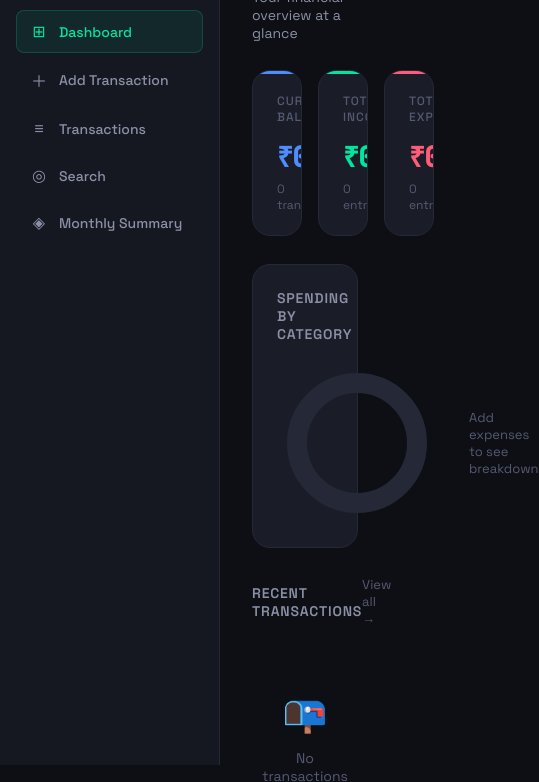
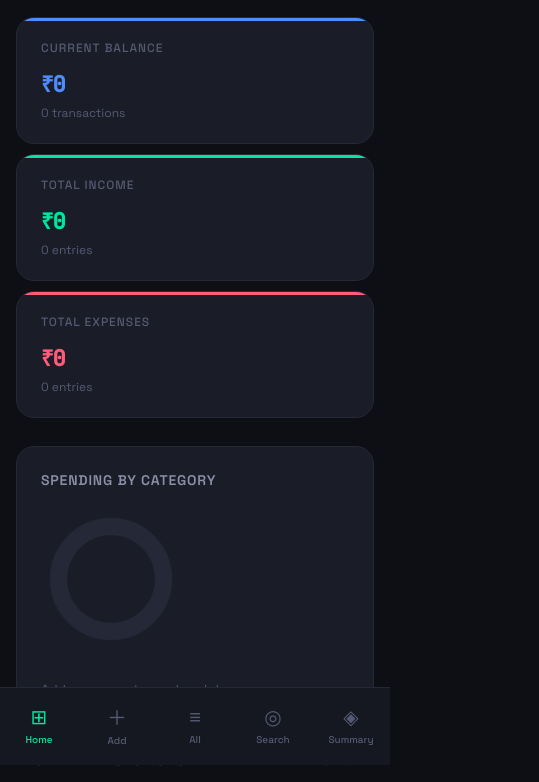
Before and after one commit to robinrukhaya/expense-tracker-cpp, a plain HTML site: page index.html in a window 390 px wide. Shown: the part 79-861 px from the top of the page, 539 px wide, since content can reach past the window. Drawn offline with Linux system fonts and the light colour scheme.

Commit message:
index.html

```diff
--- a/index.html
+++ b/index.html
@@ -625,6 +625,100 @@
   ::-webkit-scrollbar { width: 5px; }
   ::-webkit-scrollbar-track { background: transparent; }
   ::-webkit-scrollbar-thumb { background: var(--border); border-radius: 8px; }
+
+  /* ============ BOTTOM NAV (mobile only) ============ */
+  .bottom-nav {
+    display: none;
+    position: fixed;
+    bottom: 0; left: 0; right: 0;
+    background: var(--bg-secondary);
+    border-top: 1px solid var(--border);
+    padding: 8px 0 12px;
+    z-index: 50;
+    justify-content: space-around;
+    align-items: center;
+  }
+
+  .bottom-nav-item {
+    display: flex;
+    flex-direction: column;
+    align-items: center;
+    gap: 3px;
+    cursor: pointer;
+    padding: 6px 12px;
+    border-radius: var(--radius-sm);
+    transition: all 0.15s;
+    color: var(--text-muted);
+    font-size: 10px;
+    font-weight: 500;
+    flex: 1;
+  }
+
+  .bottom-nav-item .bn-icon { font-size: 20px; }
+  .bottom-nav-item.active   { color: var(--accent-green); }
+
+  /* ============ MEDIA QUERIES (Responsive) ============
+     Media queries = "if screen width is less than 768px,
+     apply these styles instead"
+     Same concept as: if(screenWidth < 768) in JavaScript
+  ============ */
+  @media (max-width: 768px) {
+
+    /* Hide sidebar on mobile */
+    .sidebar { display: none; }
+
+    /* Show bottom navigation on mobile */
+    .bottom-nav { display: flex; }
+
+    /* Main content takes full width, add bottom padding for bottom nav */
+    .main {
+      margin-left: 0;
+      max-width: 100vw;
+      padding: 20px 16px 90px;
+    }
+
+    /* Page title smaller on mobile */
+    .page-title { font-size: 20px; }
+
+    /* Cards stack in 1 column instead of 3 */
+    .cards-grid { grid-template-columns: 1fr; gap: 10px; }
+
+    /* Card amount font smaller */
+    .card-amount { font-size: 22px; }
+
+    /* Chart stacks vertically */
+    .chart-wrapper { flex-direction: column; align-items: flex-start; }
+    canvas#donut   { width: 140px !important; height: 140px !important; }
+
+    /* Form takes full width */
+    .form-card { max-width: 100%; padding: 20px 16px; }
+
+    /* Form row becomes single column */
+    .form-row { grid-template-columns: 1fr; }
+
+    /* Transaction row adjusts for small screen */
+    .txn-amount { min-width: 70px; font-size: 13px; }
+    .txn-desc   { font-size: 13px; }
+
+    /* Search bar stacks vertically */
+    .search-bar { flex-direction: column; }
+    .search-input, .search-select { width: 100%; }
+
+    /* Monthly summary single column */
+    .month-grid { grid-template-columns: 1fr; }
+
+    /* Toast moves up above bottom nav */
+    .toast { bottom: 80px; right: 16px; left: 16px; text-align: center; }
+
+    /* Modal full width on mobile */
+    .modal-box { padding: 20px 16px; }
+    .modal-overlay { align-items: flex-end; }
+    .modal-box {
+      border-radius: var(--radius-lg) var(--radius-lg) 0 0;
+      width: 100%;
+      max-width: 100%;
+    }
+  }
 </style>
 </head>
 <body>
@@ -636,6 +730,25 @@
      We have a sidebar for navigation and a
      "main" area that shows the active page.
      ============================================= -->
+
+<!-- BOTTOM NAV (shows only on mobile) -->
+<nav class="bottom-nav">
+  <div class="bottom-nav-item active" id="bn-dashboard" onclick="showPage('dashboard')">
+    <span class="bn-icon">⊞</span> Home
+  </div>
+  <div class="bottom-nav-item" id="bn-add" onclick="showPage('add')">
+    <span class="bn-icon">＋</span> Add
+  </div>
+  <div class="bottom-nav-item" id="bn-transactions" onclick="showPage('transactions')">
+    <span class="bn-icon">≡</span> All
+  </div>
+  <div class="bottom-nav-item" id="bn-search" onclick="showPage('search')">
+    <span class="bn-icon">◎</span> Search
+  </div>
+  <div class="bottom-nav-item" id="bn-summary" onclick="showPage('summary')">
+    <span class="bn-icon">◈</span> Summary
+  </div>
+</nav>
 
 <!-- SIDEBAR -->
 <nav class="sidebar">
@@ -916,10 +1029,15 @@ STEP 4: CORE LOGIC (mirrors your C++ methods)
 // NAVIGATION — show/hide pages
 // Same as the do-while menu loop in C++
 function showPage(name) {
+  // Hide all pages, remove active from all nav items
   document.querySelectorAll('.page').forEach(p => p.classList.remove('active'));
   document.querySelectorAll('.nav-item').forEach(n => n.classList.remove('active'));
+  document.querySelectorAll('.bottom-nav-item').forEach(n => n.classList.remove('active'));
+
+  // Show selected page
   document.getElementById('page-' + name).classList.add('active');
-  // highlight active nav item
+
+  // Highlight sidebar nav
   document.querySelectorAll('.nav-item').forEach(n => {
     if (n.textContent.toLowerCase().includes(name === 'dashboard' ? 'dash' :
         name === 'add' ? 'add' :
@@ -928,6 +1046,11 @@ function showPage(name) {
       n.classList.add('active');
     }
   });
+
+  // Highlight bottom nav (mobile)
+  const bnMap = { dashboard:'bn-dashboard', add:'bn-add', transactions:'bn-transactions', search:'bn-search', summary:'bn-summary' };
+  if (bnMap[name]) document.getElementById(bnMap[name]).classList.add('active');
+
   if (name === 'dashboard')    renderDashboard();
   if (name === 'transactions') renderAllTxns();
   if (name === 'search')       doSearch();
```
